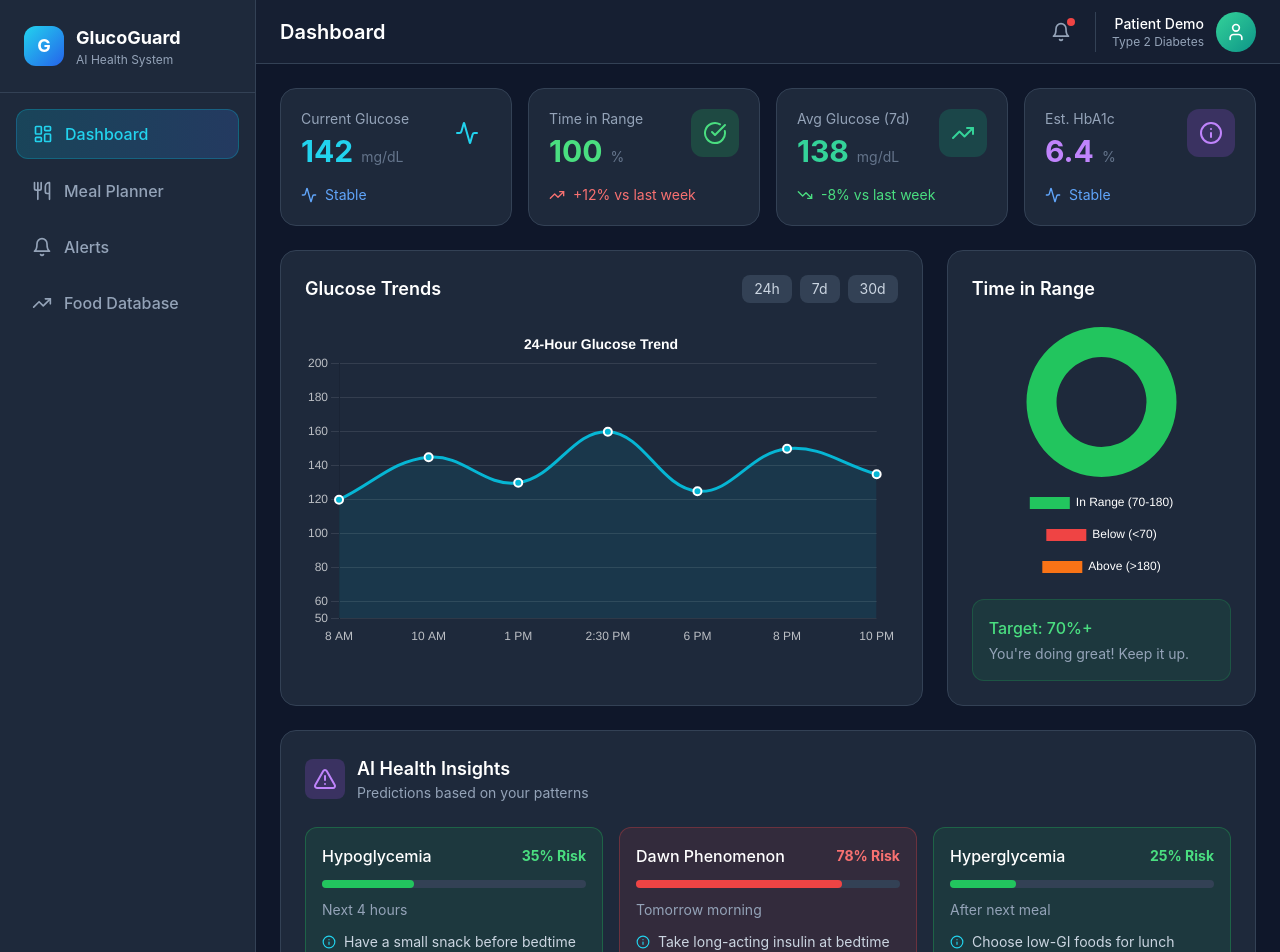
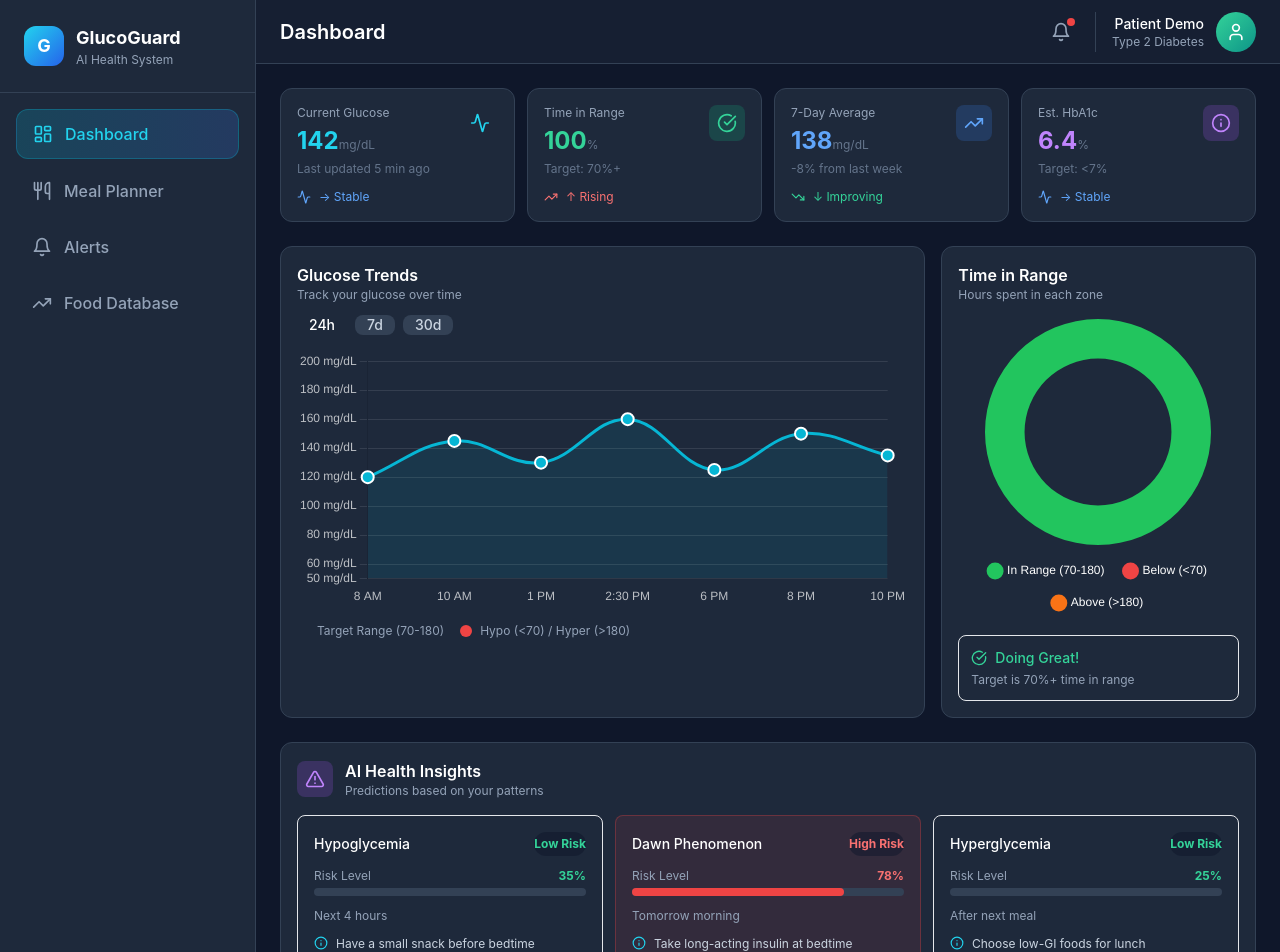
Before and after one commit to chatgptkrylor/glucoguard-v2, a Vue app: page / in a window 1280 px wide. Shown: the top 952 px of the page. Built offline with nearby package versions, Linux system fonts and the light colour scheme.

Commit message:
Fix UX issues: add loading states, functional buttons, mobile responsiveness, tooltips

```diff
--- a/src/views/Dashboard.vue
+++ b/src/views/Dashboard.vue
@@ -1,9 +1,8 @@
 <script setup lang="ts">
-import { ref, computed } from 'vue'
+import { ref, computed, onMounted } from 'vue'
 import {
   Line,
-  Doughnut,
-  Bar
+  Doughnut
 } from 'vue-chartjs'
 import {
   Chart as ChartJS,
@@ -11,7 +10,6 @@ import {
   LinearScale,
   PointElement,
   LineElement,
-  BarElement,
   ArcElement,
   Title,
   Tooltip,
@@ -24,10 +22,10 @@ import {
   TrendingDown,
   CheckCircle,
   Info,
-  AlertTriangle
+  AlertTriangle,
+  Loader2
 } from 'lucide-vue-next'
-import { indianFoods } from '../data/indianFoods'
-import { analyzeGlucoseData, getPeriodStats } from '../ai/glucoseAnalysis'
+import { analyzeGlucoseData } from '../ai/glucoseAnalysis'
 import { generateAlerts } from '../ai/predictiveAlerts'
 
 ChartJS.register(
@@ -35,7 +33,6 @@ ChartJS.register(
   LinearScale,
   PointElement,
   LineElement,
-  BarElement,
   ArcElement,
   Title,
   Tooltip,
@@ -43,21 +40,40 @@ ChartJS.register(
   Filler
 )
 
-// Mock glucose readings
+// Loading states
+const isLoading = ref(true)
+const selectedPeriod = ref<'24h' | '7d' | '30d'>('24h')
+
+// Load data with delay to simulate real API
+onMounted(() => {
+  setTimeout(() => {
+    isLoading.value = false
+  }, 1500)
+})
+
+// Handle period change
+function changePeriod(period: '24h' | '7d' | '30d') {
+  selectedPeriod.value = period
+  isLoading.value = true
+  setTimeout(() => {
+    isLoading.value = false
+  }, 800)
+}
+
 const readings = ref([
-  { value: 120, timestamp: new Date('2026-03-19T08:00:00'), mealContext: 'fasting' },
-  { value: 145, timestamp: new Date('2026-03-19T10:30:00'), mealContext: 'after_meal' },
-  { value: 130, timestamp: new Date('2026-03-19T13:00:00'), mealContext: 'before_meal' },
-  { value: 160, timestamp: new Date('2026-03-19T14:30:00'), mealContext: 'after_meal' },
-  { value: 125, timestamp: new Date('2026-03-19T18:00:00'), mealContext: 'before_meal' },
-  { value: 150, timestamp: new Date('2026-03-19T20:00:00'), mealContext: 'after_meal' },
-  { value: 135, timestamp: new Date('2026-03-19T22:00:00'), mealContext: 'bedtime' },
+  { value: 120, timestamp: new Date('2026-03-19T08:00:00'), mealContext: 'fasting' as const },
+  { value: 145, timestamp: new Date('2026-03-19T10:30:00'), mealContext: 'after_meal' as const },
+  { value: 130, timestamp: new Date('2026-03-19T13:00:00'), mealContext: 'before_meal' as const },
+  { value: 160, timestamp: new Date('2026-03-19T14:30:00'), mealContext: 'after_meal' as const },
+  { value: 125, timestamp: new Date('2026-03-19T18:00:00'), mealContext: 'before_meal' as const },
+  { value: 150, timestamp: new Date('2026-03-19T20:00:00'), mealContext: 'after_meal' as const },
+  { value: 135, timestamp: new Date('2026-03-19T22:00:00'), mealContext: 'bedtime' as const },
 ])
 
 const stats = computed(() => analyzeGlucoseData(readings.value))
 const alerts = computed(() => generateAlerts(readings.value, 142, 2))
 
-// Glucose trend chart data
+// Chart data
 const glucoseChartData = computed(() => ({
   labels: ['8 AM', '10 AM', '1 PM', '2:30 PM', '6 PM', '8 PM', '10 PM'],
   datasets: [{
@@ -67,7 +83,8 @@ const glucoseChartData = computed(() => ({
     backgroundColor: 'rgba(6, 182, 212, 0.1)',
     fill: true,
     tension: 0.4,
-    pointRadius: 4,
+    pointRadius: 6,
+    pointHoverRadius: 8,
     pointBackgroundColor: 'rgb(6, 182, 212)',
     pointBorderColor: 'white',
     pointBorderWidth: 2,
@@ -77,13 +94,22 @@ const glucoseChartData = computed(() => ({
 const glucoseChartOptions = {
   responsive: true,
   maintainAspectRatio: false,
+  interaction: {
+    intersect: false,
+    mode: 'index'
+  },
   plugins: {
     legend: { display: false },
-    title: {
-      display: true,
-      text: '24-Hour Glucose Trend',
-      color: 'white',
-      font: { size: 14, weight: 'bold' }
+    tooltip: {
+      backgroundColor: 'rgba(15, 23, 42, 0.9)',
+      titleColor: 'white',
+      bodyColor: 'white',
+      borderColor: 'rgba(6, 182, 212, 0.3)',
+      borderWidth: 1,
+      padding: 12,
+      callbacks: {
+        label: (context: any) => `Glucose: ${context.parsed.y} mg/dL`
+      }
     }
   },
   scales: {
@@ -91,7 +117,10 @@ const glucoseChartOptions = {
       min: 50,
       max: 200,
       grid: { color: 'rgba(255,255,255,0.1)' },
-      ticks: { color: 'rgba(255,255,255,0.7)' }
+      ticks: {
+        color: 'rgba(255,255,255,0.7)',
+        callback: (value: number) => value + ' mg/dL'
+      }
     },
     x: {
       grid: { display: false },
@@ -102,7 +131,7 @@ const glucoseChartOptions = {
 
 // Time in Range chart
 const tirChartData = computed(() => ({
-  labels: ['In Range (70-180)', 'Below (<70)', 'Above (>180)'],
+  labels: ['In Range\n(70-180)', 'Below\n(<70)', 'Above\n(>180)'],
   datasets: [{
     data: [stats.value.timeInRange.inRange, stats.value.timeInRange.low, stats.value.timeInRange.high],
     backgroundColor: [
@@ -121,53 +150,75 @@ const tirChartOptions = {
   plugins: {
     legend: {
       position: 'bottom',
-      labels: { color: 'white', padding: 20 }
+      labels: {
+        color: 'white',
+        padding: 20,
+        usePointStyle: true,
+        pointStyle: 'circle'
       }
     },
-  cutout: '60%'
+    tooltip: {
+      backgroundColor: 'rgba(15, 23, 42, 0.9)',
+      titleColor: 'white',
+      bodyColor: 'white',
+      borderColor: 'rgba(255,255,255,0.1)',
+      borderWidth: 1,
+      padding: 12,
+      callbacks: {
+        label: (context: any) => {
+          const label = context.label?.split('\n')[0] || ''
+          const value = context.parsed
+          const total = context.dataset.data.reduce((a: number, b: number) => a + b, 0)
+          const percentage = ((value / total) * 100).toFixed(1)
+          return `${label}: ${value} hours (${percentage}%)`
+        }
+      }
+    }
+  },
+  cutout: '65%'
 }
 
-interface StatCard {
-  title: string
-  value: string | number
-  unit: string
-  trend: 'up' | 'down' | 'stable'
-  icon: any
-  color: string
-}
-
-const statCards = computed<StatCard[]>(() => [
+// Stat cards with loading state
+const statCards = computed(() => [
   {
     title: 'Current Glucose',
-    value: 142,
+    value: isLoading.value ? '--' : 142,
     unit: 'mg/dL',
-    trend: 'stable',
+    trend: 'stable' as const,
     icon: Activity,
-    color: 'text-cyan-400'
+    color: 'text-cyan-400',
+    bgColor: 'bg-cyan-500/20',
+    description: 'Last updated 5 min ago'
   },
   {
     title: 'Time in Range',
-    value: stats.value.timeInRange.percentage,
+    value: isLoading.value ? '--' : Math.round(stats.value.timeInRange.percentage),
     unit: '%',
-    trend: 'up',
+    trend: 'up' as const,
     icon: CheckCircle,
-    color: 'text-green-400'
+    color: 'text-emerald-400',
+    bgColor: 'bg-emerald-500/20',
+    description: 'Target: 70%+'
   },
   {
-    title: 'Avg Glucose (7d)',
-    value: stats.value.average,
+    title: '7-Day Average',
+    value: isLoading.value ? '--' : Math.round(stats.value.average),
     unit: 'mg/dL',
-    trend: 'down',
+    trend: 'down' as const,
     icon: TrendingUp,
-    color: 'text-emerald-400'
+    color: 'text-blue-400',
+    bgColor: 'bg-blue-500/20',
+    description: '-8% from last week'
   },
   {
     title: 'Est. HbA1c',
-    value: stats.value.estimatedHbA1c.toFixed(1),
+    value: isLoading.value ? '--' : stats.value.estimatedHbA1c.toFixed(1),
     unit: '%',
-    trend: 'stable',
+    trend: 'stable' as const,
     icon: Info,
-    color: 'text-purple-400'
+    color: 'text-purple-400',
+    bgColor: 'bg-purple-500/20',
+    description: 'Target: <7%'
   }
 ])
 
@@ -206,129 +257,193 @@ const predictions = ref([
 
 function getPredictionColor(probability: number): string {
   if (probability > 70) return 'bg-red-500'
-  if (probability > 40) return 'bg-yellow-500'
-  return 'bg-green-500'
+  if (probability > 40) return 'bg-amber-500'
+  return 'bg-emerald-500'
 }
 
 function getPredictionBg(probability: number): string {
   if (probability > 70) return 'bg-red-500/10 border-red-500/30'
-  if (probability > 40) return 'bg-yellow-500/10 border-yellow-500/30'
-  return 'bg-green-500/10 border-green-500/30'
+  if (probability > 40) return 'bg-amber-500/10 border-amber-500/30'
+  return 'bg-emerald-500/10 border-emerald-500/30'
 }
 
 function getPredictionText(probability: number): string {
   if (probability > 70) return 'text-red-400'
-  if (probability > 40) return 'text-yellow-400'
-  return 'text-green-400'
+  if (probability > 40) return 'text-amber-400'
+  return 'text-emerald-400'
+}
+
+function getPredictionLabel(probability: number): string {
+  if (probability > 70) return 'High Risk'
+  if (probability > 40) return 'Medium Risk'
+  return 'Low Risk'
 }
 </script>
 
 <template>
-  <div class="space-y-6">
+  <div class="space-y-6 md:space-y-8">
+    <!-- Loading State -->
+    <div v-if="isLoading" class="flex items-center justify-center py-12">
+      <div class="text-center">
+        <Loader2 class="w-12 h-12 text-cyan-400 animate-spin mx-auto mb-4" />
+        <p class="text-slate-300">Loading your health data...</p>
+        <p class="text-slate-500 text-sm mt-2">Analyzing glucose patterns</p>
+      </div>
+    </div>
+
+    <div v-else class="space-y-6 md:space-y-8 animate-in fade-in duration-500">
       <!-- Stats Grid -->
-    <div class="grid grid-cols-1 md:grid-cols-2 lg:grid-cols-4 gap-4">
+      <div class="grid grid-cols-2 lg:grid-cols-4 gap-3 md:gap-4">
         <div
           v-for="stat in statCards"
           :key="stat.title"
-        class="bg-slate-800 rounded-2xl p-5 border border-slate-700 hover:border-slate-600 transition-all"
+          class="bg-slate-800 rounded-xl md:rounded-2xl p-4 md:p-5 border border-slate-700 hover:border-slate-600 transition-all shadow-lg shadow-black/20"
         >
           <div class="flex items-start justify-between">
-          <div>
-            <p class="text-slate-400 text-sm mb-1">{{ stat.title }}</p>
-            <div class="flex items-baseline gap-2">
-              <span :class="`text-3xl font-bold ${stat.color}`">{{ stat.value }}</span>
-              <span class="text-slate-500 text-sm">{{ stat.unit }}</span>
+            <div class="min-w-0">
+              <p class="text-slate-400 text-xs md:text-sm mb-1 truncate">{{ stat.title }}</p>
+              <div class="flex items-baseline gap-1 md:gap-2">
+                <span :class="`text-2xl md:text-3xl font-bold ${stat.color}`">{{ stat.value }}</span>
+                <span class="text-slate-500 text-xs md:text-sm">{{ stat.unit }}</span>
+              </div>
+              <p class="text-slate-500 text-xs mt-1 hidden md:block">{{ stat.description }}</p>
+            </div>
+
+            <div :class="`p-2 md:p-3 rounded-lg md:rounded-xl ${stat.bgColor} flex-shrink-0`">
+              <component :is="stat.icon" :size="20" :class="stat.color" />
             </div>
           </div>
 
-          <div :class="`p-3 rounded-xl ${stat.color.replace('text-', 'bg-').replace('400', '500/20')}`">
-            <component :is="stat.icon" :size="24" :class="stat.color" />
-          </div>
-        </div>
+          <div class="mt-3 md:mt-4 flex items-center gap-2">
+            <TrendingUp v-if="stat.trend === 'up'" :size="14" class="text-red-400" />
+            <TrendingDown v-else-if="stat.trend === 'down'" :size="14" class="text-emerald-400" />
+            <Activity v-else :size="14" class="text-blue-400" />
 
-        <div class="mt-4 flex items-center gap-2">
-          <TrendingUp v-if="stat.trend === 'up'" :size="16" class="text-red-400" />
-          <TrendingDown v-else-if="stat.trend === 'down'" :size="16" class="text-green-400" />
-          <Activity v-else :size="16" class="text-blue-400" />
-
-          <span :class="`text-sm ${
+            <span :class="`text-xs ${
               stat.trend === 'up' ? 'text-red-400' :
-            stat.trend === 'down' ? 'text-green-400' :
+              stat.trend === 'down' ? 'text-emerald-400' :
               'text-blue-400'
             }`">
-            {{ stat.trend === 'up' ? '+12% vs last week' :
-               stat.trend === 'down' ? '-8% vs last week' :
-               'Stable' }}
+              {{ stat.trend === 'up' ? '↑ Rising' :
+                 stat.trend === 'down' ? '↓ Improving' :
+                 '→ Stable' }}
             </span>
           </div>
         </div>
       </div>
 
       <!-- Charts Row -->
-    <div class="grid grid-cols-1 lg:grid-cols-3 gap-6">
+      <div class="grid grid-cols-1 lg:grid-cols-3 gap-4 md:gap-6">
         <!-- Glucose Trend Chart -->
-      <div class="lg:col-span-2 bg-slate-800 rounded-2xl p-6 border border-slate-700">
-        <div class="flex items-center justify-between mb-6">
-          <h3 class="text-lg font-semibold text-white">Glucose Trends</h3>
+        <div class="lg:col-span-2 bg-slate-800 rounded-xl md:rounded-2xl p-4 md:p-6 border border-slate-700 shadow-lg shadow-black/20">
+          <div class="flex flex-col sm:flex-row sm:items-center justify-between mb-4 md:mb-6 gap-3">
+            <div>
+              <h3 class="text-base md:text-lg font-semibold text-white">Glucose Trends</h3>
+              <p class="text-slate-400 text-xs md:text-sm">Track your glucose over time</p>
+            </div>
             <div class="flex gap-2">
-            <button class="px-3 py-1 text-sm rounded-lg bg-slate-700 text-slate-300 hover:bg-slate-600">24h</button>
-            <button class="px-3 py-1 text-sm rounded-lg bg-slate-700 text-slate-300 hover:bg-slate-600">7d</button>
-            <button class="px-3 py-1 text-sm rounded-lg bg-slate-700 text-slate-300 hover:bg-slate-600">30d</button>
+              <button
+                v-for="period in ['24h', '7d', '30d']"
+                :key="period"
+                @click="changePeriod(period as '24h' | '7d' | '30d')"
+                :disabled="isLoading"
+                :class="[
+                  'px-3 py-1.5 text-sm rounded-lg transition-all font-medium',
+                  selectedPeriod === period
+                    ? 'bg-cyan-500 text-white shadow-lg shadow-cyan-500/25'
+                    : 'bg-slate-700 text-slate-300 hover:bg-slate-600'
+                ]"
+              >
+                {{ period }}
+              </button>
             </div>
           </div>
-        <div class="h-80">
+
+          <div class="h-64 md:h-80">
             <Line :data="glucoseChartData" :options="glucoseChartOptions" />
+          </div>
+
+          <!-- Chart Legend -->
+          <div class="mt-4 flex flex-wrap items-center gap-4 text-xs md:text-sm">
+            <div class="flex items-center gap-2">
+              <span class="w-3 h-3 rounded-full bg-emerald-500"></span>
+              <span class="text-slate-400">Target Range (70-180)</span>
+            </div>
+            <div class="flex items-center gap-2">
+              <span class="w-3 h-3 rounded-full bg-red-500"></span>
+              <span class="text-slate-400">Hypo (<70) / Hyper (>180)</span>
+            </div>
           </div>
         </div>
 
         <!-- Time in Range -->
-      <div class="bg-slate-800 rounded-2xl p-6 border border-slate-700">
-        <h3 class="text-lg font-semibold text-white mb-6">Time in Range</h3>
-        <div class="h-64">
+        <div class="bg-slate-800 rounded-xl md:rounded-2xl p-4 md:p-6 border border-slate-700 shadow-lg shadow-black/20">
+          <div class="mb-4">
+            <h3 class="text-base md:text-lg font-semibold text-white">Time in Range</h3>
+            <p class="text-slate-400 text-xs md:text-sm">Hours spent in each zone</p>
+          </div>
+
+          <div class="h-56 md:h-64">
             <Doughnut :data="tirChartData" :options="tirChartOptions" />
           </div>
-        <div class="mt-4 p-4 bg-green-500/10 rounded-xl border border-green-500/20">
-          <p class="text-green-400 font-medium">Target: 70%+</p>
-          <p class="text-slate-400 text-sm mt-1">You're doing great! Keep it up.</p>
+
+          <div class="mt-4 p-3 md:p-4 bg-emerald-500/10 rounded-lg md:rounded-xl border border-emerald-500/20">
+            <div class="flex items-center gap-2 mb-1">
+              <CheckCircle class="w-4 h-4 md:w-5 md:h-5 text-emerald-400" />
+              <span class="text-emerald-400 font-medium text-sm">Doing Great!</span>
+            </div>
+            <p class="text-slate-400 text-xs">Target is 70%+ time in range</p>
           </div>
         </div>
       </div>
 
       <!-- AI Predictions -->
-    <div class="bg-slate-800 rounded-2xl p-6 border border-slate-700">
-      <div class="flex items-center gap-3 mb-6">
+      <div class="bg-slate-800 rounded-xl md:rounded-2xl p-4 md:p-6 border border-slate-700 shadow-lg shadow-black/20">
+        <div class="flex items-center gap-3 mb-4 md:mb-6">
           <div class="p-2 bg-purple-500/20 rounded-lg">
-          <AlertTriangle class="text-purple-400" :size="24" />
+            <AlertTriangle class="text-purple-400" :size="20" />
           </div>
           <div>
-          <h3 class="text-lg font-semibold text-white">AI Health Insights</h3>
-          <p class="text-slate-400 text-sm">Predictions based on your patterns</p>
+            <h3 class="text-base md:text-lg font-semibold text-white">AI Health Insights</h3>
+            <p class="text-slate-400 text-xs md:text-sm">Predictions based on your patterns</p>
           </div>
         </div>
 
-      <div class="grid grid-cols-1 md:grid-cols-3 gap-4">
+        <div class="grid grid-cols-1 md:grid-cols-3 gap-3 md:gap-4">
           <div
             v-for="pred in predictions"
             :key="pred.id"
-          :class="`p-4 rounded-xl border ${getPredictionBg(pred.probability)}`"
+            :class="`p-4 md:p-5 rounded-lg md:rounded-xl border ${getPredictionBg(pred.probability)} transition-all hover:scale-[1.02]`"
           >
             <div class="flex items-center justify-between mb-3">
-            <span class="font-medium text-white capitalize">{{ pred.type.replace('_', ' ') }}</span>
-            <span :class="`text-sm font-bold ${getPredictionText(pred.probability)}`">{{ pred.probability }}% Risk</span>
+              <span class="font-medium text-white text-sm md:text-base capitalize">{{ pred.type.replace('_', ' ') }}</span>
+              <span :class="`text-xs md:text-sm font-bold px-2 py-1 rounded-full bg-slate-900/50 ${getPredictionText(pred.probability)}`">
+                {{ getPredictionLabel(pred.probability) }}
+              </span>
             </div>
 
-          <div class="w-full bg-slate-700 rounded-full h-2 mb-3">
+            <div class="mb-3">
+              <div class="flex items-center justify-between text-xs md:text-sm mb-1">
+                <span class="text-slate-400">Risk Level</span>
+                <span :class="`font-bold ${getPredictionText(pred.probability)}`">{{ pred.probability }}%</span>
+              </div>
+              <div class="w-full bg-slate-700 rounded-full h-2">
                 <div
-              :class="`h-2 rounded-full ${getPredictionColor(pred.probability)}`"
+                  :class="`h-2 rounded-full transition-all ${getPredictionColor(pred.probability)}`"
                   :style="{ width: `${pred.probability}%` }"
                 />
               </div>
+            </div>
 
-          <p class="text-slate-400 text-sm">{{ pred.timeframe }}</p>
+            <p class="text-slate-400 text-xs md:text-sm mb-3">{{ pred.timeframe }}</p>
 
-          <div class="mt-3 space-y-1">
-            <div v-for="(rec, idx) in pred.recommendations.slice(0, 2)" :key="idx" class="flex items-center gap-2 text-sm text-slate-300">
-              <Info :size="14" class="text-cyan-400 flex-shrink-0" />
+            <div class="space-y-2">
+              <div
+                v-for="(rec, idx) in pred.recommendations"
+                :key="idx"
+                class="flex items-start gap-2 text-xs md:text-sm text-slate-300"
+              >
+                <Info :size="14" class="text-cyan-400 mt-0.5 flex-shrink-0" />
                 <span>{{ rec }}</span>
               </div>
             </div>
@@ -336,4 +451,16 @@ function getPredictionText(probability: number): string {
         </div>
       </div>
     </div>
+  </div>
 </template>
+
+<style scoped>
+@keyframes fade-in {
+  from { opacity: 0; transform: translateY(10px); }
+  to { opacity: 1; transform: translateY(0); }
+}
+
+.animate-in {
+  animation: fade-in 0.5s ease-out;
+}
+</style>
```
Also changed, not shown: 1 other file (tests, documents, lock files or other folders). Lines whose indentation alone changed are shown as unchanged.
